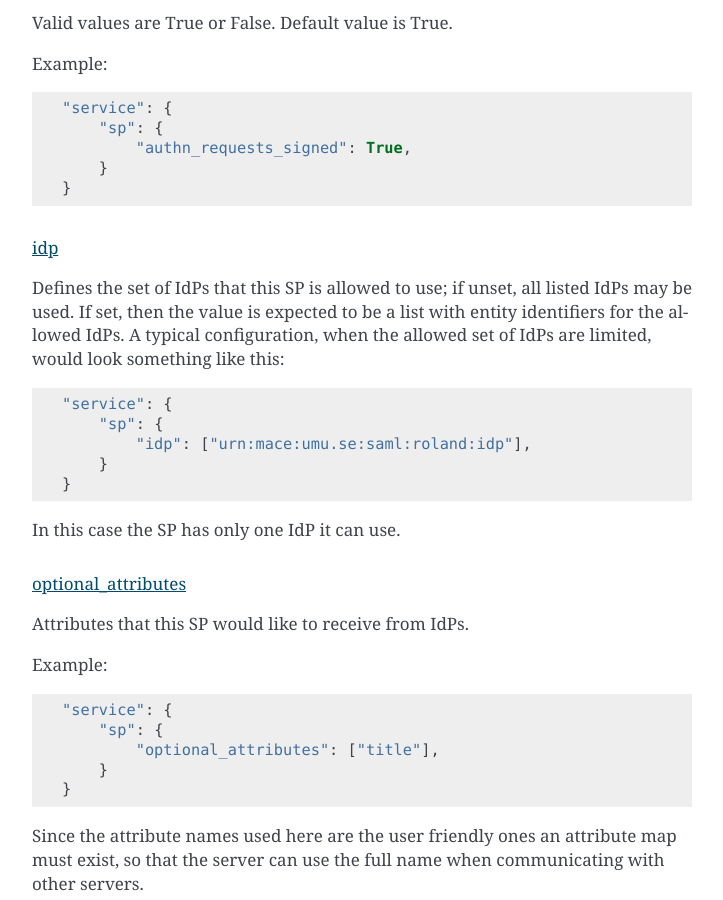
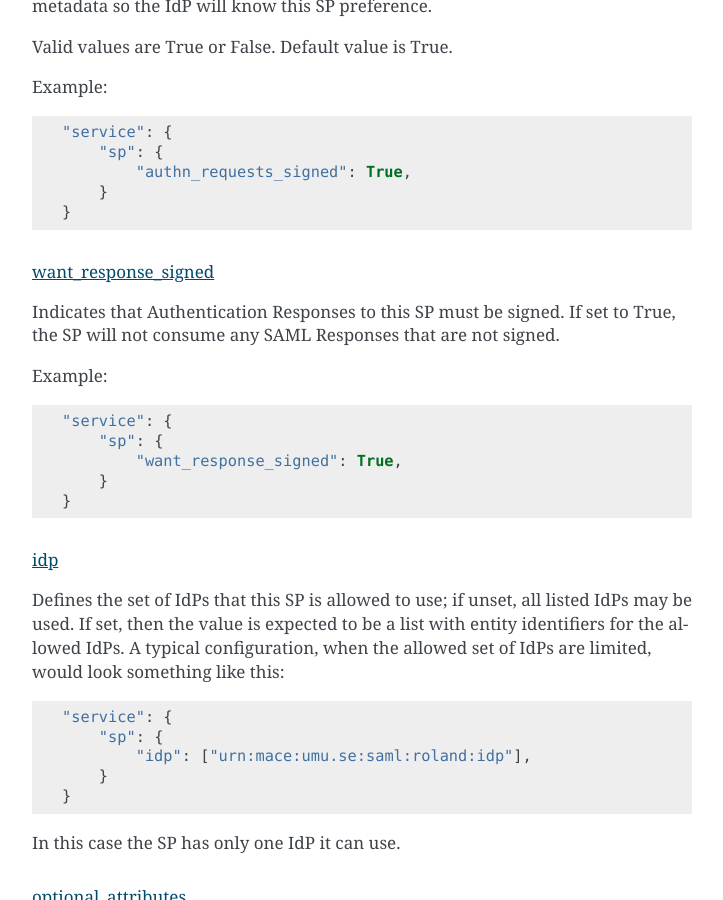
Before and after one commit to IdentityPython/pysaml2, a Sphinx documentation site: the page built from doc/howto/config.rst, in a window 1280 px wide and 900 px high, scrolled down 9382 px. Shown: the whole window, without its empty margins (388-1111 px from the left). Built offline with Sphinx 7.4.7, drawn with Linux system fonts in a browser that asks for light colours; some of the changed text lies outside the part shown.

Commit message:
Add documentation for want_response_signed configuration option

```diff
--- a/doc/howto/config.rst
+++ b/doc/howto/config.rst
@@ -408,6 +408,21 @@ Example::
     }
 
 
+want_response_signed
+""""""""""""""""""""
+
+Indicates that Authentication Responses to this SP must be signed. If set to
+True, the SP will not consume any SAML Responses that are not signed.
+
+Example::
+
+    "service": {
+        "sp": {
+            "want_response_signed": True,
+        }
+    }
+
+
 idp
 """
 
```
